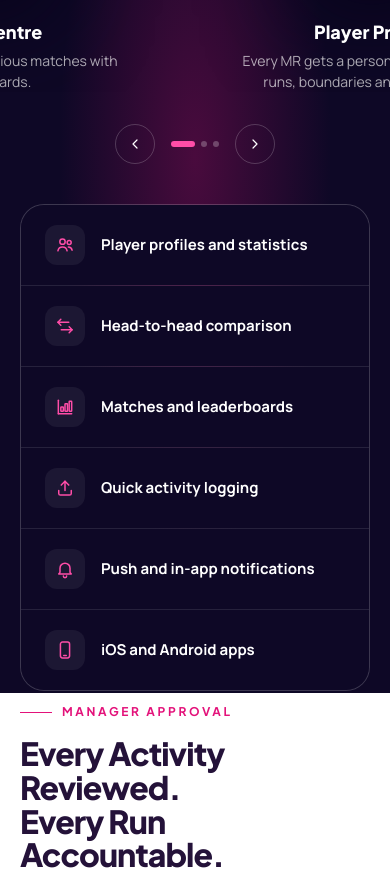
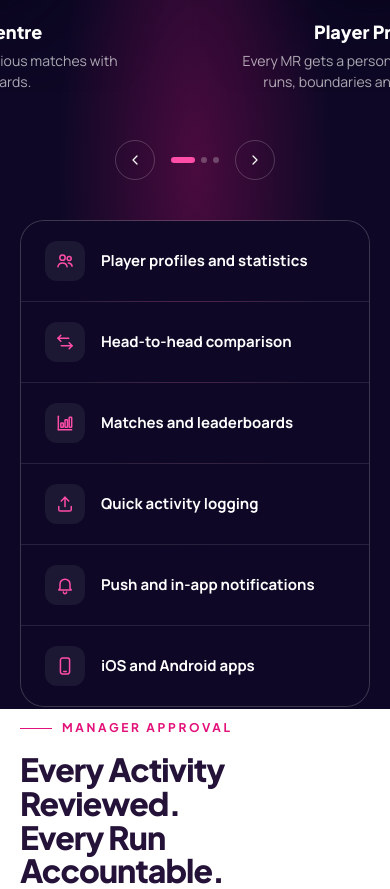
Before and after one commit to Rohan9833/rxpl-microsite, a React (Vite) app in the folder frontend/: page / in a window 390 px wide. Shown: the part 5420-6309 px from the top of the page. Built offline with nearby package versions, Linux system fonts and the light colour scheme.

Commit message:
Increase mobile carousel controls top margin

```diff
--- a/frontend/src/sections2.jsx
+++ b/frontend/src/sections2.jsx
@@ -537,7 +537,7 @@ export function AppShowcase() {
               </figure>
             ))}
           </div>
-          <div className="mt-8 flex items-center justify-center gap-4 @tab:mt-5">
+          <div className="mt-12 flex items-center justify-center gap-4 @tab:mt-5">
             <button
               onClick={() => toSlide(slide - 1)}
               aria-label="Previous screen"
```
